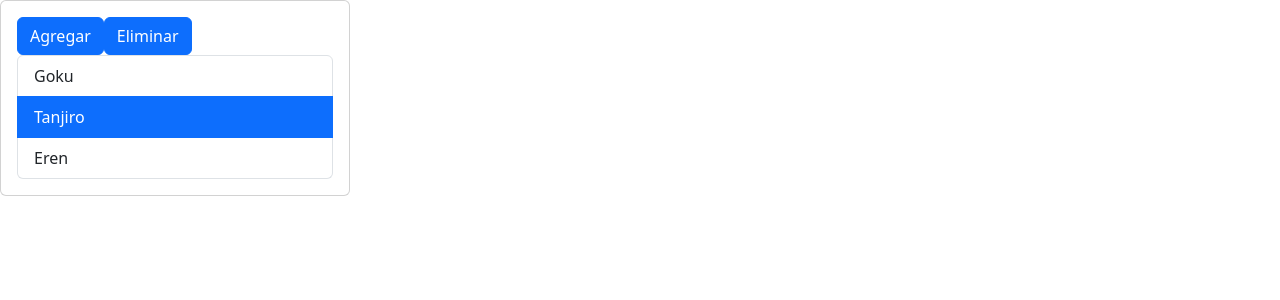
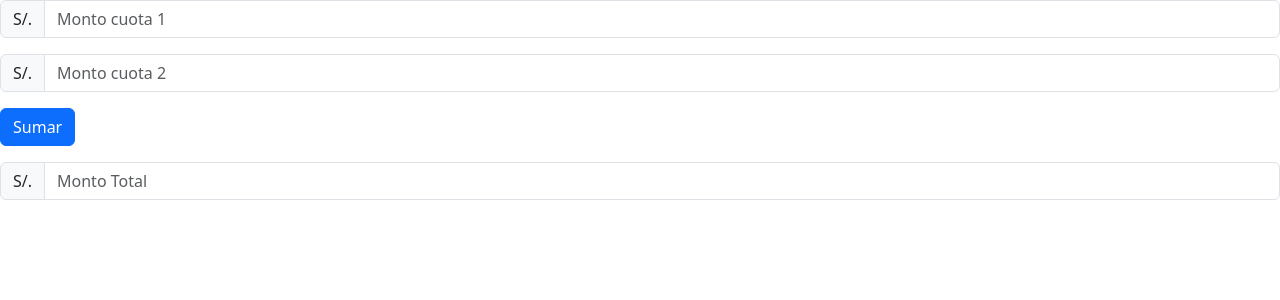
Before and after one commit to juanexgue/holamundo_react, a React (Vite) app: page / in a window 1280 px wide. Shown: the top 300 px of the page. Built offline with nearby package versions, Linux system fonts and the light colour scheme.

Commit message:
Ejercicio suma

```diff
--- a/src/App.tsx
+++ b/src/App.tsx
@@ -4,42 +4,46 @@ import List from "./components/List";
 import { useState } from "react";
 
 
+function realizarOperacion(e){
+  e.preventDefault();
+  const v1 = parseInt(e.target.valor1.value);
+  const v2 = parseInt(e.target.valor2.value);
+  const suma = v1 + v2;
+  alert("La suma es :"+suma)
+}
+
+
 function App() {
 
-const [data, setData] = useState(["Goku", "Tanjiro", "Eren"]);
+  return (
 
-/*
-const [isLoading, setIsLoading] = useState(false);
-const handleClick = () => setIsLoading(!isLoading);
+    <>
+    <form onSubmit={realizarOperacion}>
+    <div className="input-group mb-3">
+      <span className="input-group-text">S/.</span>
+      <input type="number" name="valor1" className="form-control" placeholder="Monto cuota 1"
+        aria-label="Username" aria-describedby="basic-addon1" />
+    </div>
+      <div className="input-group mb-3">
+      <span className="input-group-text">S/.</span>
+        <input type="number" name="valor2" className="form-control" placeholder="Monto cuota 2"
+          aria-label="Username" aria-describedby="basic-addon1" />
 
-  const list: string[] = ["Goku", "Tanjiro", "Eren"]
+      </div>
+      <div className="input-group mb-3">
+      <button type="submit" className="btn btn-primary">Sumar</button>
 
-  const handleSelect = (elemento: string) => {
-    console.log("imprimiendo", elemento);
-  };
+      </div>
 
-  const contenido = list.length !== 0 && (<List data={list} onSelect={handleSelect} />);
+      <div className="input-group mb-3">
+      <span className="input-group-text">S/.</span>
+        <input type="text" className="form-control" placeholder="Monto Total"
+          aria-label="Username" aria-describedby="basic-addon1" />
 
-  return (
-    <Card>
-      <CardBody title="Hola Mundo" text="Este es el texto" />
-      {contenido}
-
-      <Button isLoading={isLoading} onClick={handleClick}>
-        Hola mundo
-      </Button>
-    </Card>
-  );*/
-
-const addMinion = () => setData([...data, "Minion"]);
-const delMinion = () => setData(data.slice(0,-1));
-return (
-  <Card>
-    <Button onClick={addMinion}>Agregar</Button>
-    <Button onClick={delMinion}>Eliminar</Button>
-    <List data={data}/>
-  </Card>
-)
+      </div>
+      </form>
+    </>
+  )
 
 }
 
```
Also changed, not shown: src/App_minions.tsx (added, +46 -0 lines).
